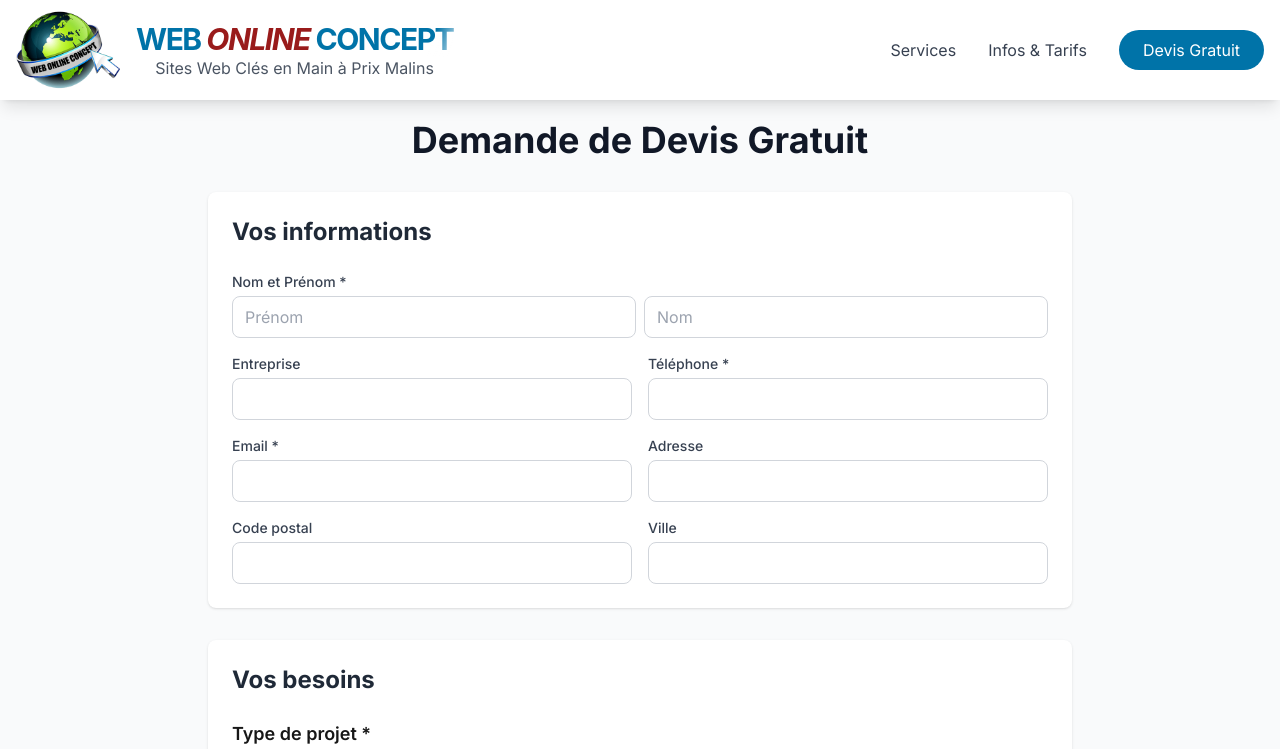
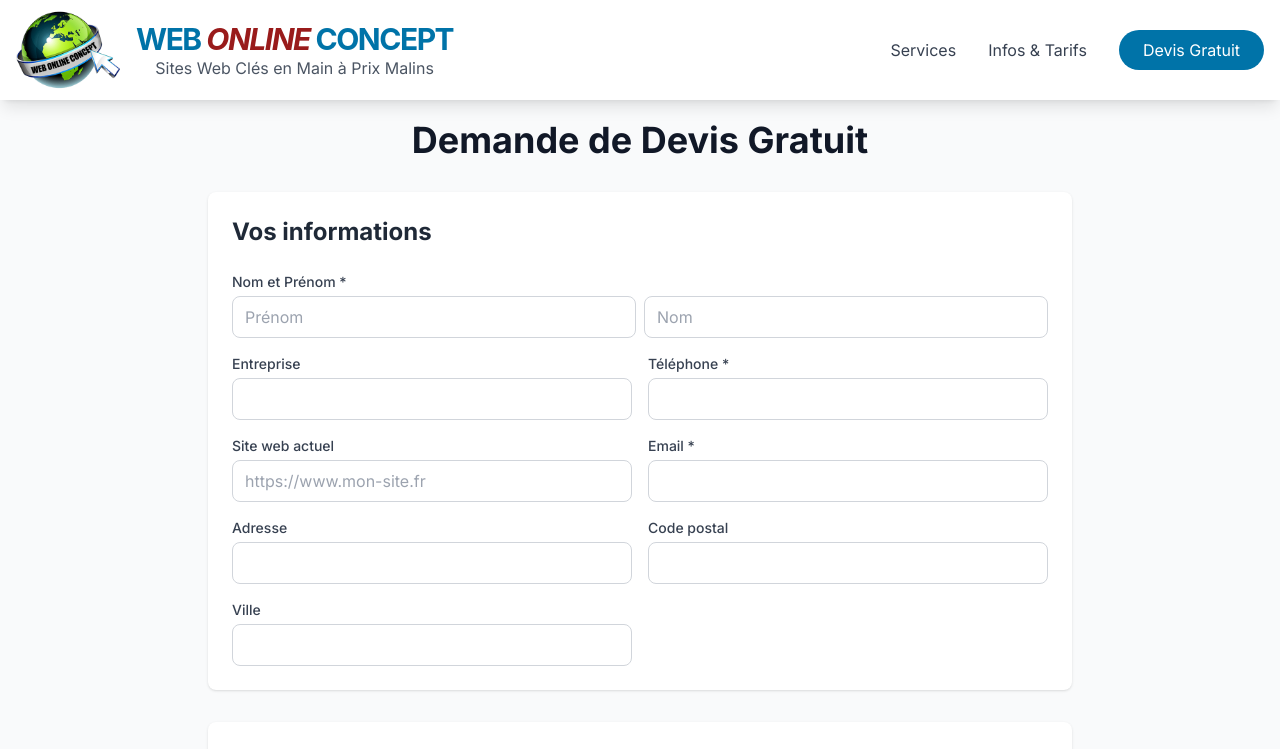
Before and after one commit to Web-Online-Concept/web-online-concept, a Next.js app: page /demande-devis in a window 1280 px wide. Shown: the top 749 px of the page. Built offline with nearby package versions, Linux system fonts and the light colour scheme.

Commit message:
Fix: Rendre le champ site web actuel toujours visible

```diff
--- a/app/demande-devis/page.js
+++ b/app/demande-devis/page.js
@@ -234,10 +234,9 @@ export default function DemandeDevis() {
                   className="w-full px-3 py-2 border border-gray-300 rounded-lg focus:outline-none focus:ring-2 focus:ring-[#0073a8]"
                 />
               </div>
-              {(formData.typeProjet === 'remplacement' || formData.typeProjet === 'client-existant') && (
-                <div className="md:col-span-2">
+              <div>
                 <label className="block text-sm font-medium text-gray-700 mb-1">
-                    Adresse de votre site web actuel
+                  Site web actuel
                 </label>
                 <input
                   type="url"
@@ -247,7 +246,6 @@ export default function DemandeDevis() {
                   className="w-full px-3 py-2 border border-gray-300 rounded-lg focus:outline-none focus:ring-2 focus:ring-[#0073a8]"
                 />
               </div>
-              )}
               <div>
                 <label className="block text-sm font-medium text-gray-700 mb-1">
                   Email *
```
Lines whose indentation alone changed are shown as unchanged.
